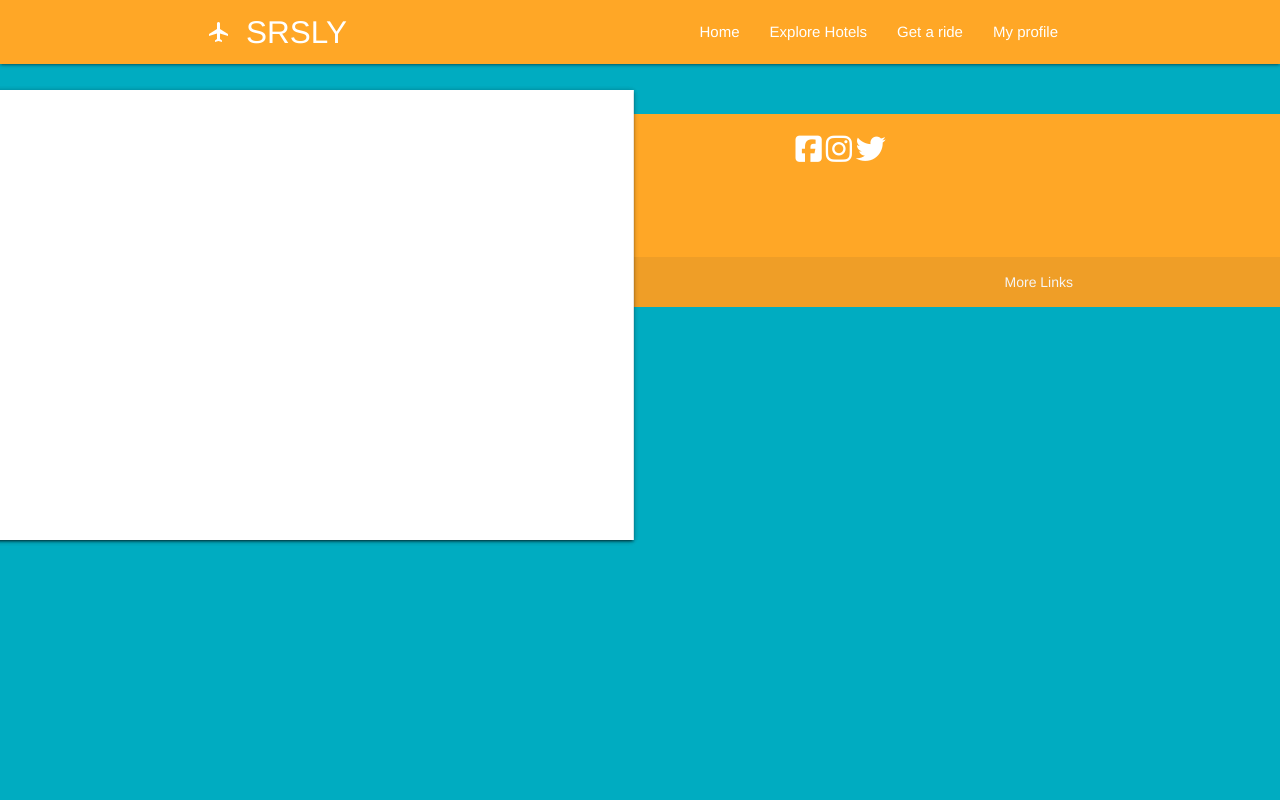
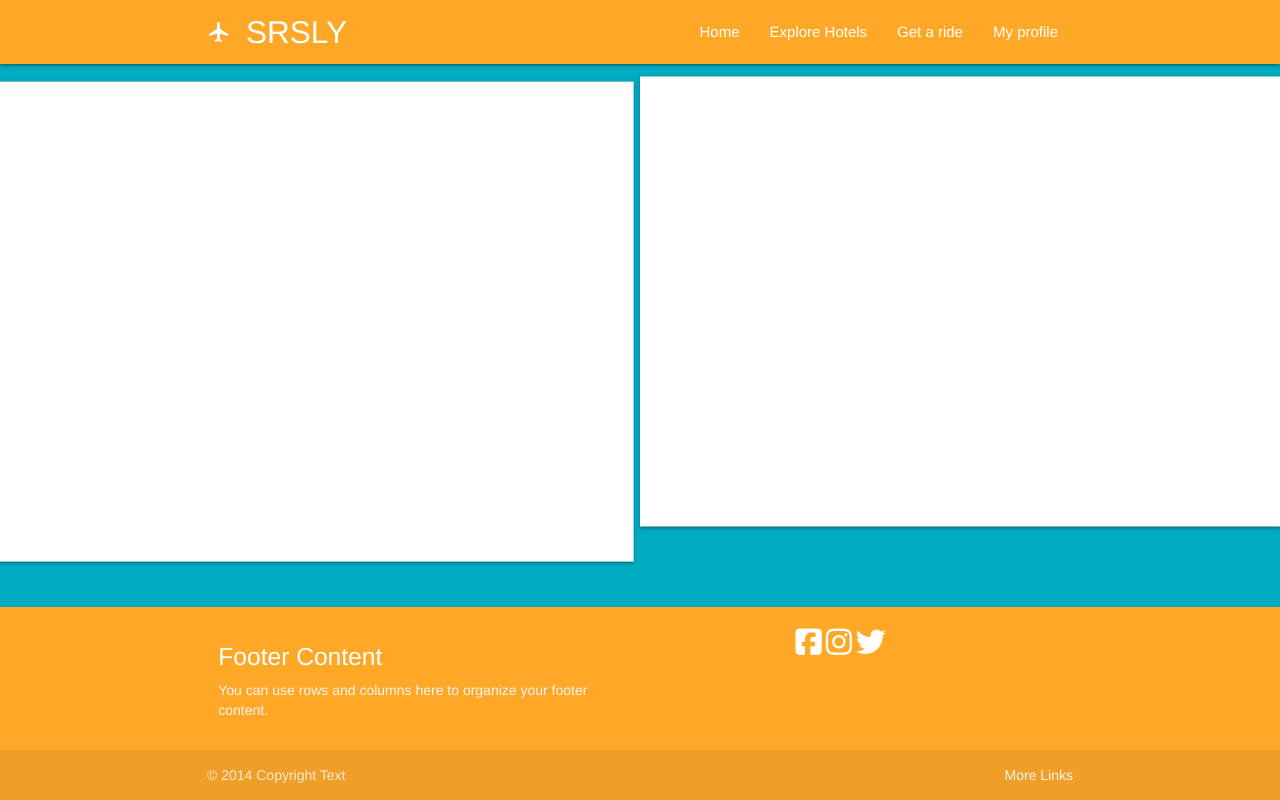
Before and after one commit to SaraMc12/project1, a plain HTML site: page page2.html in a window 1280 px wide. Drawn offline with nearby package versions, Linux system fonts and the light colour scheme; some packages are replaced by stand-ins of ours.

Commit message:
fixing more styling

```diff
--- a/page2.html
+++ b/page2.html
@@ -19,6 +19,26 @@
     <script src="https://cdnjs.cloudflare.com/ajax/libs/jquery/3.2.1/jquery.min.js"></script>
     <link rel="stylesheet" href="./assets/css/styles.css">
     <link rel="icon" href="./assets/image/favicon.ico" type="image/x-icon">
+
+    <style>
+        body {
+            display: flex;
+            min-height: 100vh;
+            flex-direction: column;
+        }
+
+        main {
+            flex: 1 0 auto;
+
+        }
+
+        #page-footer {
+            height: 5%;
+        }
+
+
+
+    </style>
 </head>
 
 <body class="cyan darken-1">
@@ -55,7 +75,7 @@
         <section id="search" class="section cyan darken-1 white-text scrollspy">
             <div class="row">
                 <div class="col s6 sidenav" id="append"
-                    style="transform: translateX(-1%) translateY(20%); max-height: 450px;">
+                    style="transform: translateX(-1%) translateY(17%); max-height: 60%;">
                     <!-- <div class="card">
                     <div class="card-image waves-effect waves-block waves-light">
                         <img class="activator hotel1" src="./assets/image/hotel.jpg">
@@ -92,8 +112,8 @@
                 </div> -->
                 </div>
                 <div class="col s6 sidenav right" id="append"
-                style="transform: translateX(-1%) translateY(20%); max-height: 450px;">
-                <!-- <div class="col s6"> -->
+                    style="transform: translateX(100%) translateY(17%); max-height: 450px;">
+                    <!-- <div class="col s6"> -->
                     <div class="googleMap">
                         <div id="map"></div>
                     </div>
@@ -103,7 +123,7 @@
     </main>
 
     <footer class="page-footer orange lighten-1">
-        <div class="container orange lighten-1">
+        <div class="container orange lighten-1" id="page-footer">
             <div class="row">
                 <div class="col l6 s12">
                     <h5 class="white-text">Footer Content</h5>
```
